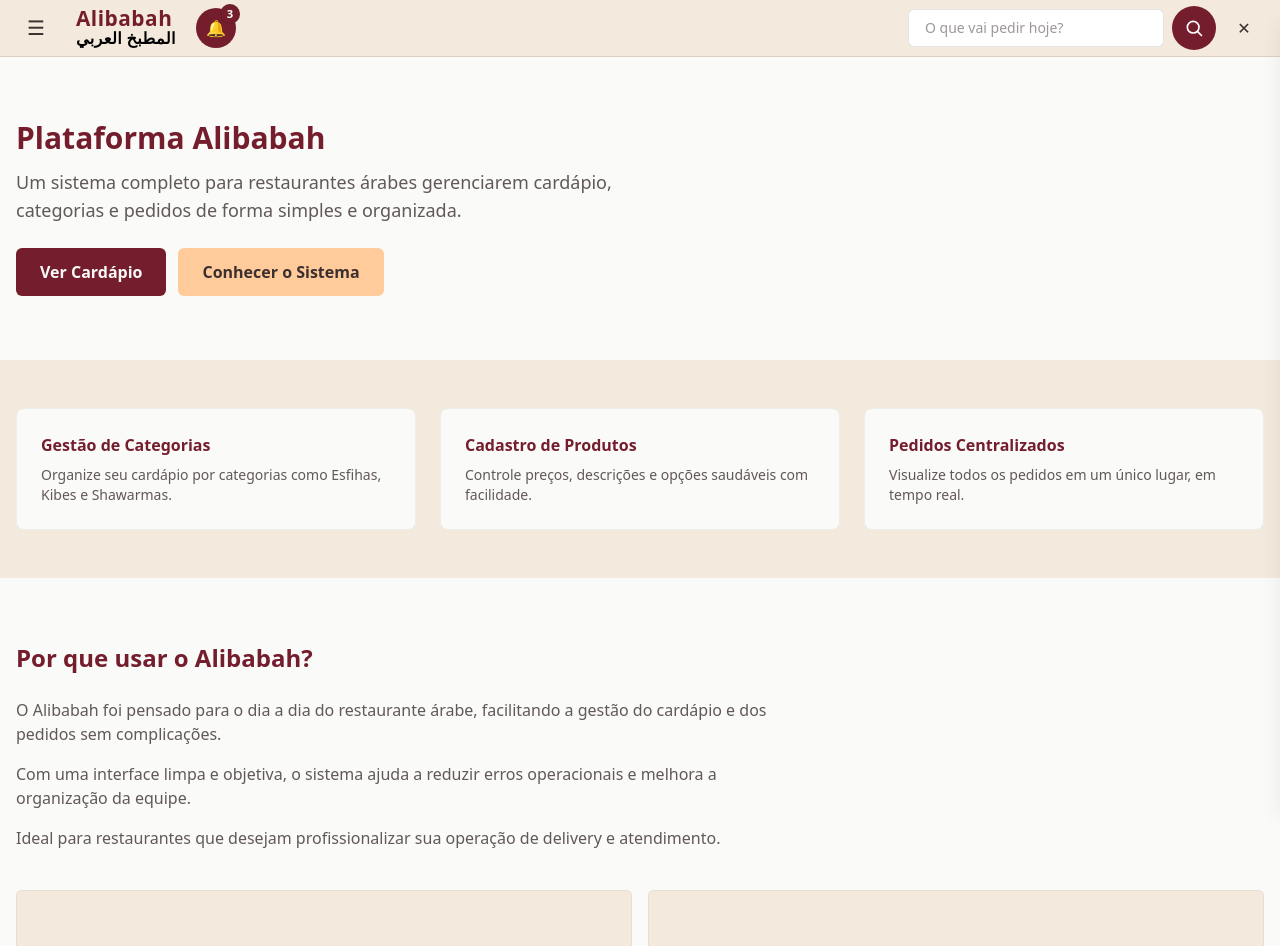
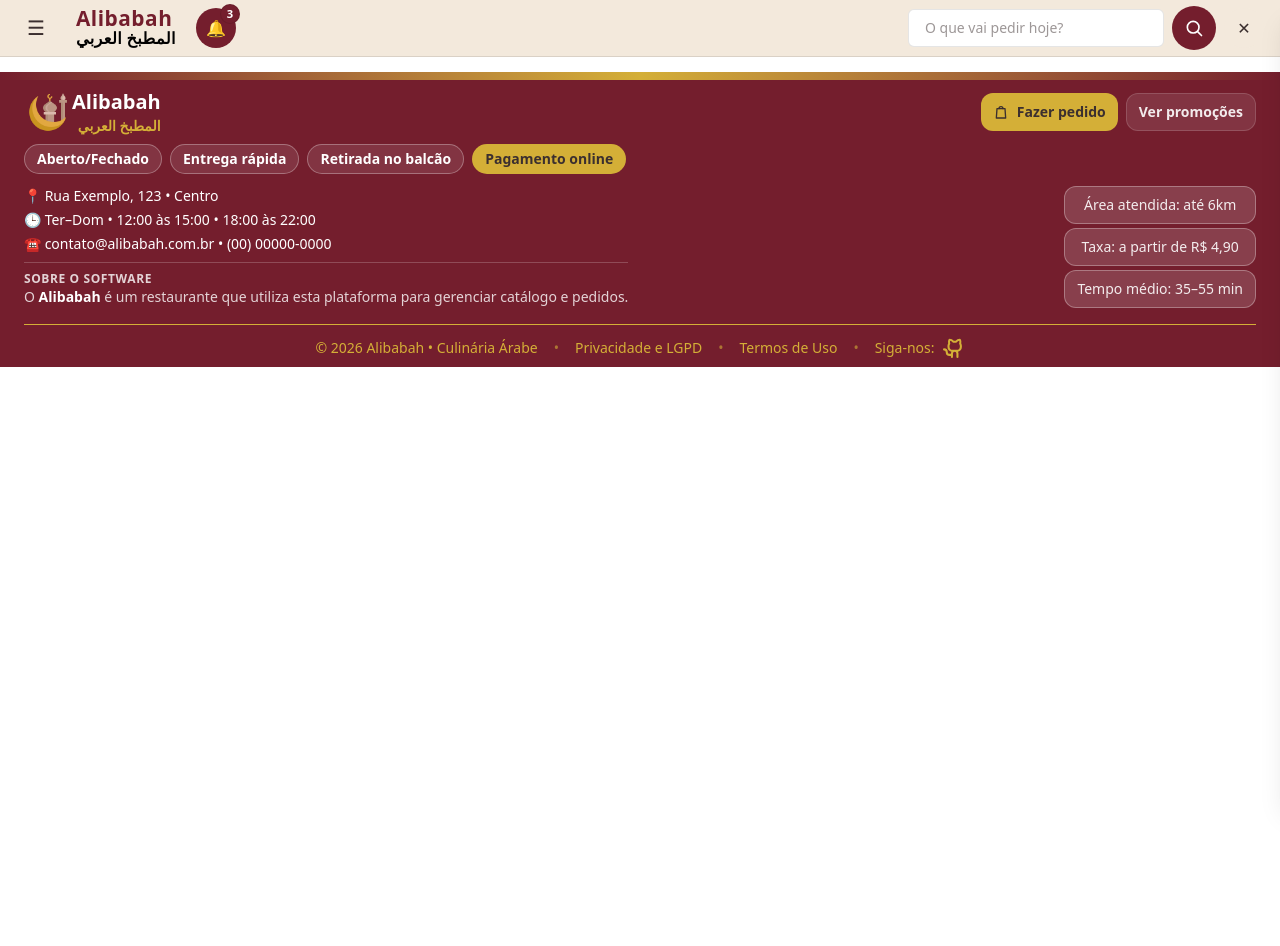
Before and after one commit to Grupo-05-Turma-JavaScript-11/alibabah-react, a React (Vite) app: page / in a window 1280 px wide. Shown: the top 946 px of the page. After the commit the page ends 800 px from the top, so only its background shows below. Built offline with nearby package versions, Linux system fonts and the light colour scheme.

Commit message:
exclusão da pasta teste de home e sua rota

```diff
--- a/src/App.tsx
+++ b/src/App.tsx
@@ -1,6 +1,5 @@
 import { BrowserRouter, Routes, Route } from "react-router-dom";
 import Footer from "./components/layout/Footer";
-import Home from "./pages/home/Home";
 import Navbar from "./components/layout/navbar/Navbar";
 
 function App() {
@@ -10,7 +9,7 @@ function App() {
 
             <Routes>
 
-                <Route path="/" element={<Home />} />
+                <Route />
 
             </Routes>
 
--- a/src/pages/home/Home.tsx
+++ /dev/null
@@ -1,91 +0,0 @@
-export default function Home() {
-  return (
-    <main className="bg-[#FAFAF8] text-[#3B2F2F]">
-      {/* Hero */}
-      <section className="max-w-7xl mx-auto px-4 py-16">
-        <h1 className="text-3xl font-extrabold text-[#741E2D]">
-          Plataforma Alibabah
-        </h1>
-        <p className="mt-3 max-w-2xl text-lg text-[#3B2F2F]/80">
-          Um sistema completo para restaurantes árabes gerenciarem cardápio,
-          categorias e pedidos de forma simples e organizada.
-        </p>
-
-        <div className="mt-6 flex gap-3">
-          <button className="px-6 py-3 rounded-md bg-[#741E2D] text-[#FAFAF8] font-semibold hover:brightness-95">
-            Ver Cardápio
-          </button>
-          <button className="px-6 py-3 rounded-md bg-[#FFCB9A] text-[#3B2F2F] font-semibold hover:brightness-95">
-            Conhecer o Sistema
-          </button>
-        </div>
-      </section>
-
-      {/* Destaques */}
-      <section className="bg-[#F3E9DC]">
-        <div className="max-w-7xl mx-auto px-4 py-12 grid gap-6 grid-cols-1 sm:grid-cols-2 lg:grid-cols-3">
-          {[
-            {
-              title: "Gestão de Categorias",
-              desc: "Organize seu cardápio por categorias como Esfihas, Kibes e Shawarmas.",
-            },
-            {
-              title: "Cadastro de Produtos",
-              desc: "Controle preços, descrições e opções saudáveis com facilidade.",
-            },
-            {
-              title: "Pedidos Centralizados",
-              desc: "Visualize todos os pedidos em um único lugar, em tempo real.",
-            },
-          ].map((item) => (
-            <div
-              key={item.title}
-              className="p-6 rounded-lg bg-[#FAFAF8] border border-black/5"
-            >
-              <h3 className="font-extrabold text-[#741E2D]">
-                {item.title}
-              </h3>
-              <p className="mt-2 text-sm text-[#3B2F2F]/80">
-                {item.desc}
-              </p>
-            </div>
-          ))}
-        </div>
-      </section>
-
-      {/* Conteúdo para gerar scroll */}
-      <section className="max-w-7xl mx-auto px-4 py-16">
-        <h2 className="text-2xl font-extrabold text-[#741E2D]">
-          Por que usar o Alibabah?
-        </h2>
-
-        <div className="mt-6 space-y-4 max-w-3xl text-[#3B2F2F]/80">
-          <p>
-            O Alibabah foi pensado para o dia a dia do restaurante árabe,
-            facilitando a gestão do cardápio e dos pedidos sem complicações.
-          </p>
-          <p>
-            Com uma interface limpa e objetiva, o sistema ajuda a reduzir erros
-            operacionais e melhora a organização da equipe.
-          </p>
-          <p>
-            Ideal para restaurantes que desejam profissionalizar sua operação
-            de delivery e atendimento.
-          </p>
-        </div>
-
-        {/* bloco extra só para testar scroll */}
-        <div className="mt-10 grid gap-4 grid-cols-1 sm:grid-cols-2">
-          {Array.from({ length: 6 }).map((_, i) => (
-            <div
-              key={i}
-              className="h-32 rounded-md bg-[#F3E9DC] border border-black/5 flex items-center justify-center text-sm font-semibold"
-            >
-              Bloco de conteúdo {i + 1}
-            </div>
-          ))}
-        </div>
-      </section>
-    </main>
-  );
-}
```
